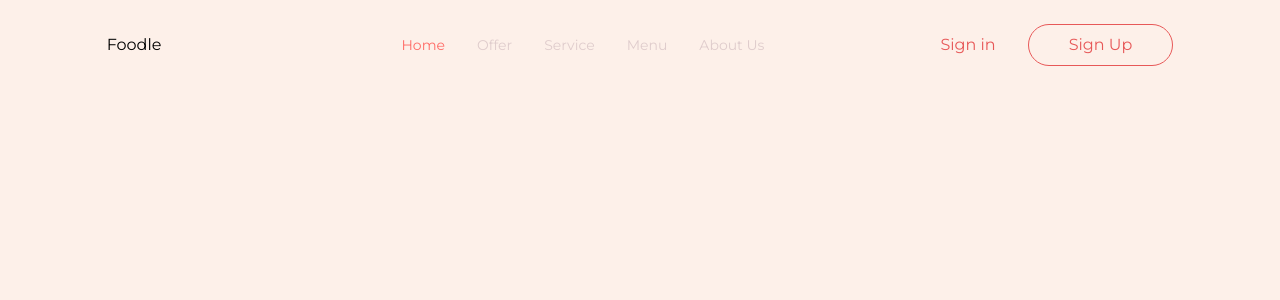
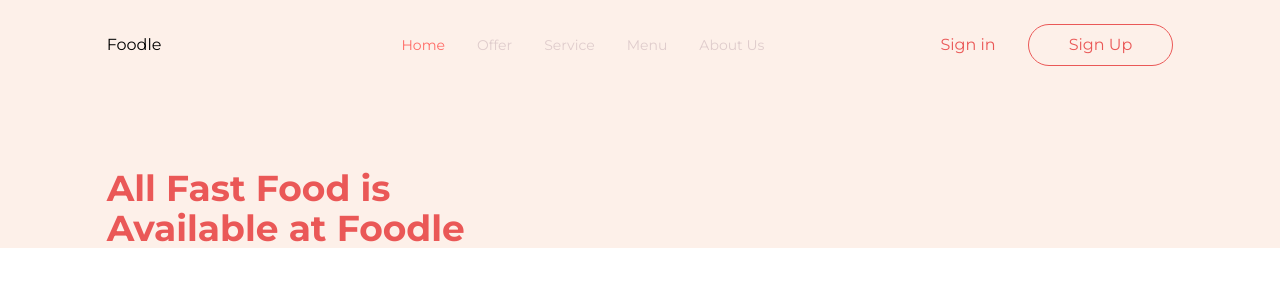
Before and after one commit to SemyonDyachenko/foodleshop, a React (Vite) app: page / in a window 1280 px wide. Shown: the top 300 px of the page. Built offline with nearby package versions, Linux system fonts and the light colour scheme.

Commit message:
home scene

```diff
--- a/index.html
+++ b/index.html
@@ -4,7 +4,7 @@
     <meta charset="UTF-8" />
     <link rel="icon" type="image/svg+xml" href="/vite.svg" />
     <meta name="viewport" content="width=device-width, initial-scale=1.0" />
-    <title>Vite + React + TS</title>
+    <title>Foodle - Fast Food Delivery</title>
   </head>
   <body>
     <div id="root"></div>
--- a/src/App.tsx
+++ b/src/App.tsx
@@ -1,6 +1,7 @@
 import { useState } from "react"
 import Navbar from "@/scenes/navbar"
 import { LangType, SelectedPage } from "@/shared/types"
+import Home from "@/scenes/home"
 
 function App() {
   const [selectedPage, setSelectedPage] = useState<SelectedPage>(
@@ -14,6 +15,7 @@ function App() {
         selectedPage={selectedPage}
         setSelectedPage={setSelectedPage}
       />
+      <Home selectedPage={selectedPage} setSelectedPage={setSelectedPage} />
     </div>
   )
 }
--- a/src/index.css
+++ b/src/index.css
@@ -12,5 +12,4 @@ body,
   width: 100%;
   font-family: "DM Sans", sans-serif;
   font-family: "Montserrat", sans-serif;
-  background-color: #fdf0e9;
 }
--- /dev/null
+++ b/src/scenes/home/index.tsx
@@ -0,0 +1,31 @@
+import HText from "@/shared/HText"
+import { SelectedPage } from "@/shared/types"
+
+type Props = {
+  selectedPage: SelectedPage
+  setSelectedPage: (value: SelectedPage) => void
+}
+
+const Home = ({ selectedPage, setSelectedPage }: Props) => {
+  return (
+    <section
+      id="home"
+      className="gap-16 bg-primary-600 py-10 md:h-full md:pb-0"
+    >
+      <div className="z-10 mx-auto mt-32 w-5/6">
+        <div>
+          <div className="w-2/5">
+            <div>
+              <HText>All Fast Food is</HText>
+              <HText> Available at Foodle</HText>
+            </div>
+          </div>
+        </div>
+
+        <div></div>
+      </div>
+    </section>
+  )
+}
+
+export default Home
--- a/src/scenes/navbar/index.tsx
+++ b/src/scenes/navbar/index.tsx
@@ -12,7 +12,7 @@ const Navbar = ({ lang, selectedPage, setSelectedPage }: Props) => {
   const flexBetween = "flex items-center justify-between"
   return (
     <nav>
-      <div className={`${flexBetween} fixed top-0 z-30 w-full py-6`}>
+      <div className={`${flexBetween} fixed top-0 z-30 w-full  py-6`}>
         <div className={`${flexBetween} mx-auto w-5/6`}>
           <div className={`${flexBetween} w-full gap-16`}>
             <h1>Foodle</h1>
--- /dev/null
+++ b/src/shared/HText.tsx
@@ -0,0 +1,13 @@
+type Props = {
+  children: string
+}
+
+const HText = ({ children }: Props) => {
+  return (
+    <h1 className="basis-3/5 font-montserrat text-4xl font-bold text-primary-300">
+      {children}
+    </h1>
+  )
+}
+
+export default HText
--- a/tailwind.config.cjs
+++ b/tailwind.config.cjs
@@ -9,8 +9,9 @@ module.exports = {
         "gray-100": "#DFCCCC",
         "gray-500": "#5E0000",
         "primary-100": "#FFE1E0",
-        "primary-300": "#E75858",
+        "primary-300": "#EA5857",
         "primary-500": "#FF6B66",
+        "primary-600": "#FDF0E9",
         "secondary-400": "#FFCD58",
         "secondary-500": "#FFC132",
       },
```
